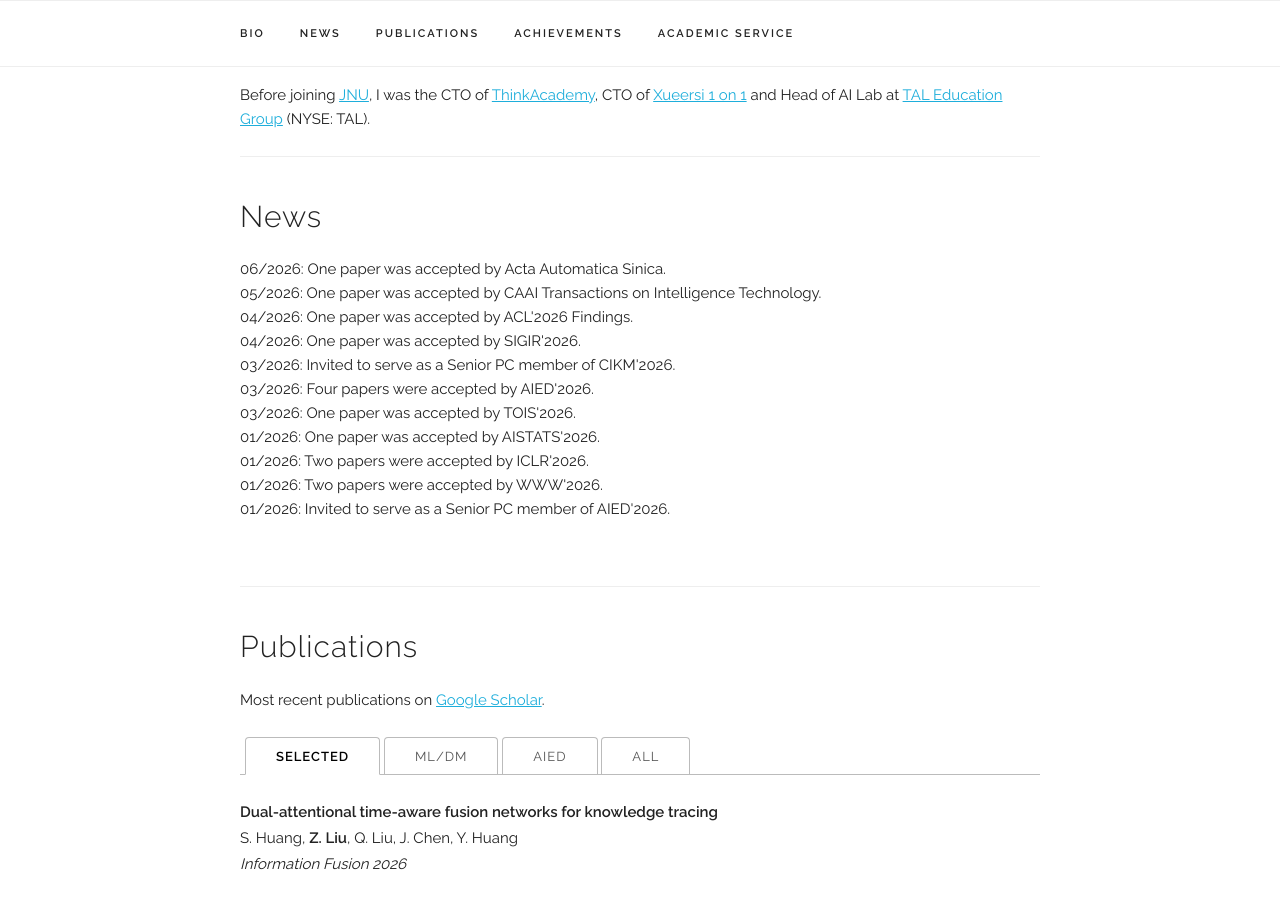
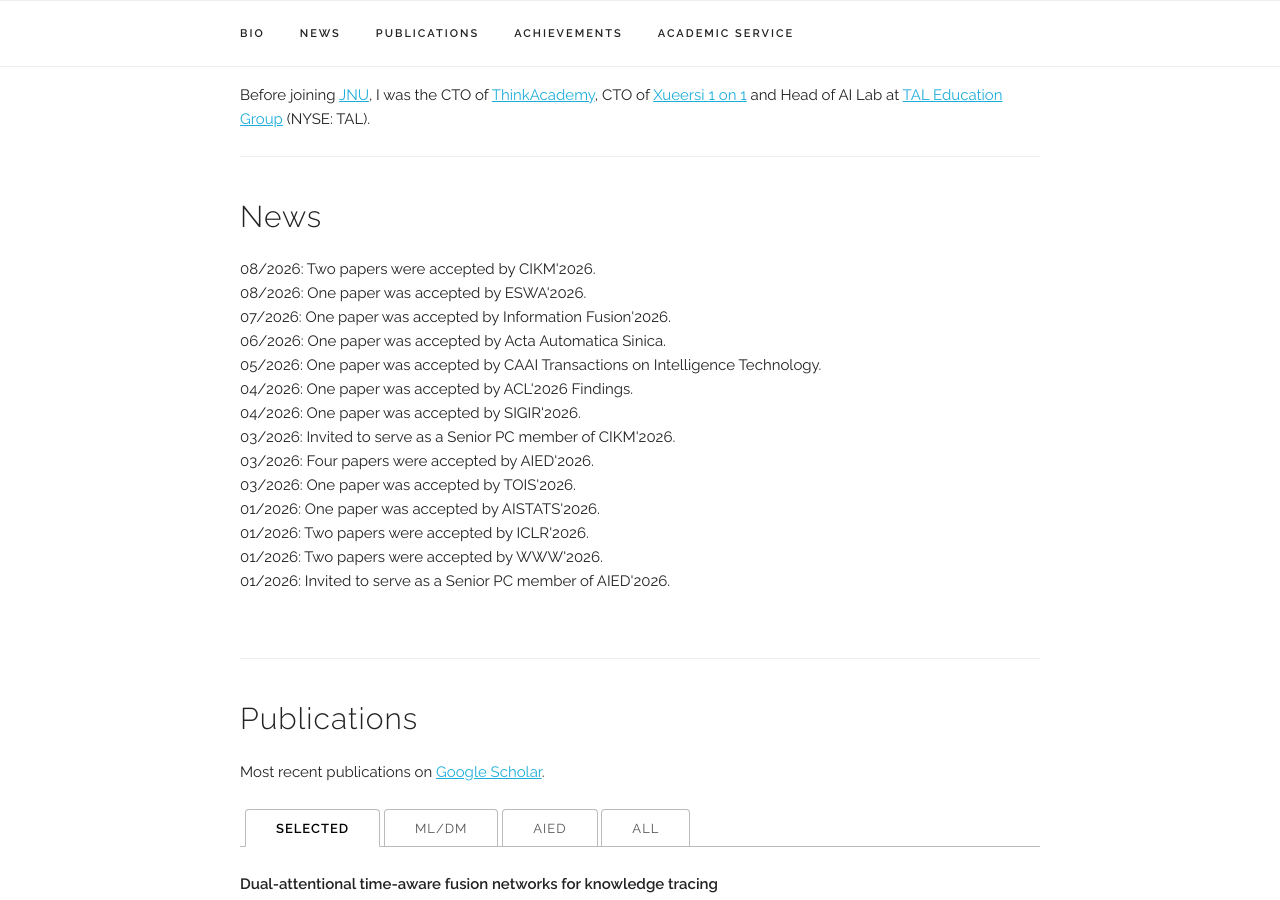
Before and after one commit to zitaoliu/zitaoliu.github.io, a Jekyll site: the page built from index.html, in a window 1280 px wide and 900 px high, scrolled down 552 px. Built offline with Jekyll 4.4.1, drawn with Linux system fonts in a browser that asks for light colours; some web fonts are replaced.

Commit message:
add new papers

```diff
--- a/_data/news.yaml
+++ b/_data/news.yaml
@@ -1,4 +1,13 @@
 news:
+
+  - title: "Two papers were accepted by CIKM'2026."
+    date: "08/2026"
+
+  - title: "One paper was accepted by ESWA'2026."
+    date: "08/2026"
+
+  - title: "One paper was accepted by Information Fusion'2026."
+    date: "07/2026"
 
   - title: "One paper was accepted by Acta Automatica Sinica."
     date: "06/2026"
```
